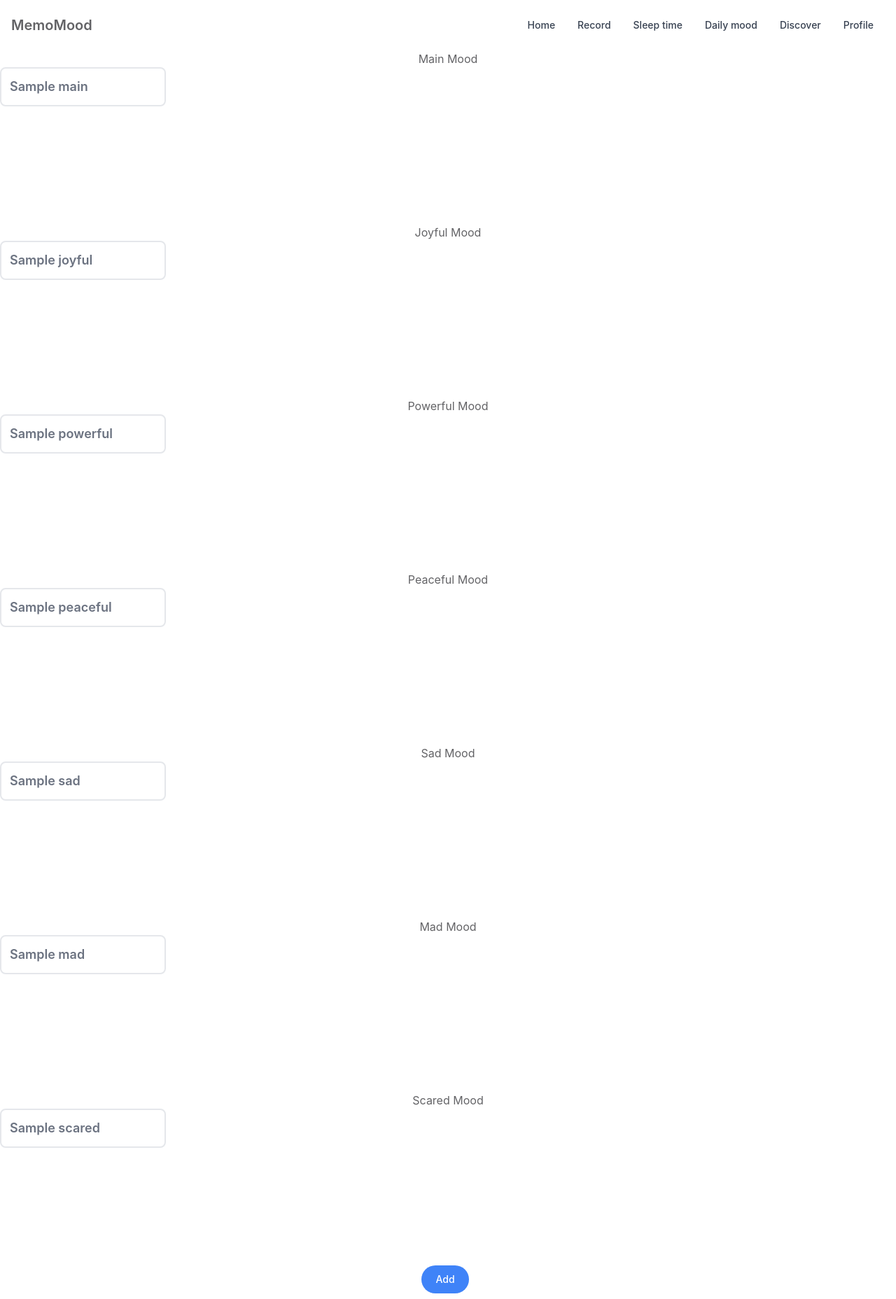
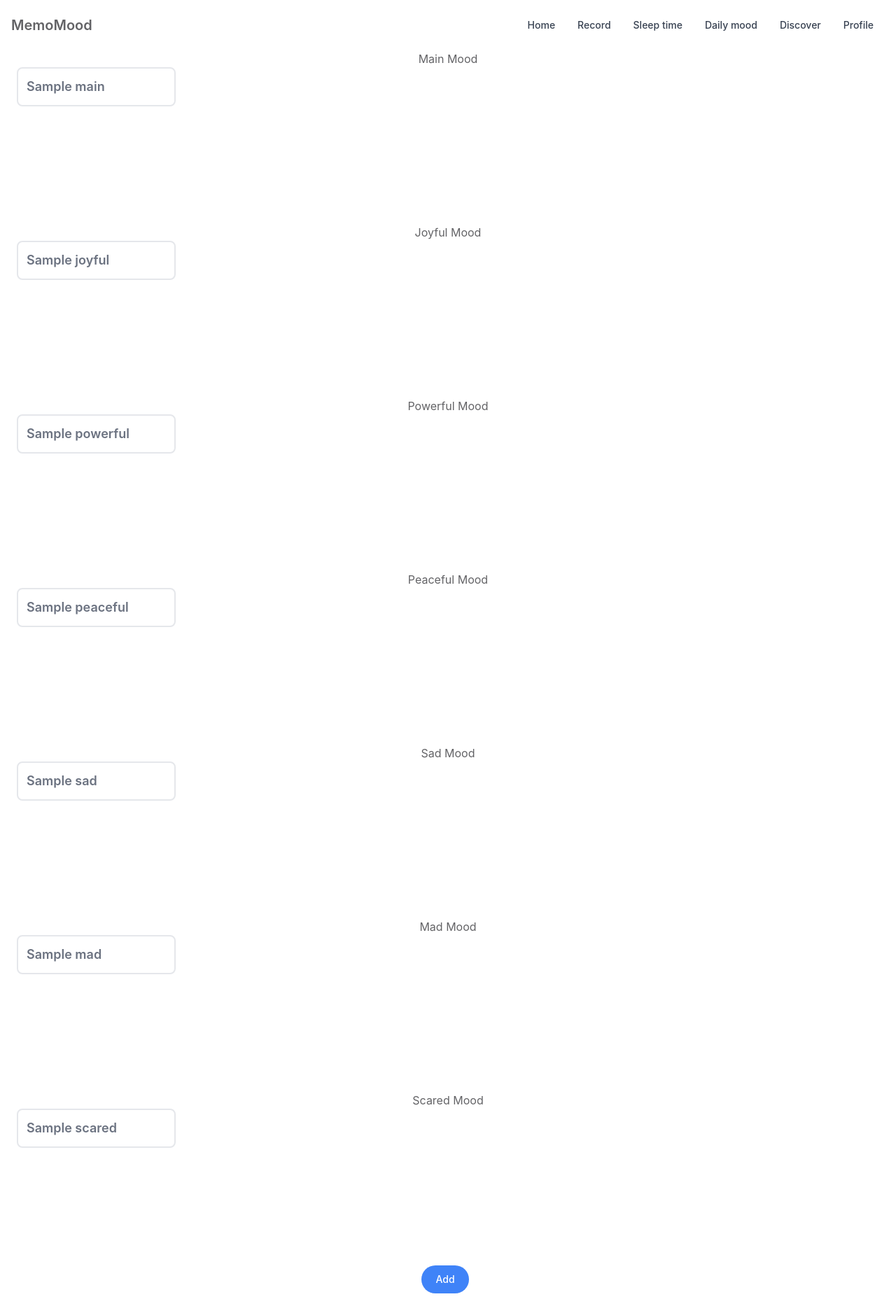
Before and after one commit to MemoMood/MemoMood, a Django app: template mood/templates/mood/add_choice/mood_list.html in a window 1280 px wide. Shown: the whole page at 70% size. Run offline with Django 4.2, Linux system fonts and the light colour scheme; the template is opened without the code that fills it: most values are stand-ins (such as "Sample title", 1, 10 or a date in 2020); style sheets or scripts are compiled from the project's sources; some libraries are stand-ins or nearby versions.

Commit message:
add padding right and padding left

```diff
--- a/mood/templates/mood/add_choice/mood_list.html
+++ b/mood/templates/mood/add_choice/mood_list.html
@@ -3,7 +3,7 @@
 
 
 {% block content%}
-<form action="{% url 'add_mood_list' %}" method="post">
+<form action="{% url 'add_mood_list' %}" method="post" class='px-6'>
     {% csrf_token %}
     <h5>Main Mood</h5>
     <ul class="h-56 grid grid-cols-5 gap-6 content-start">
```
